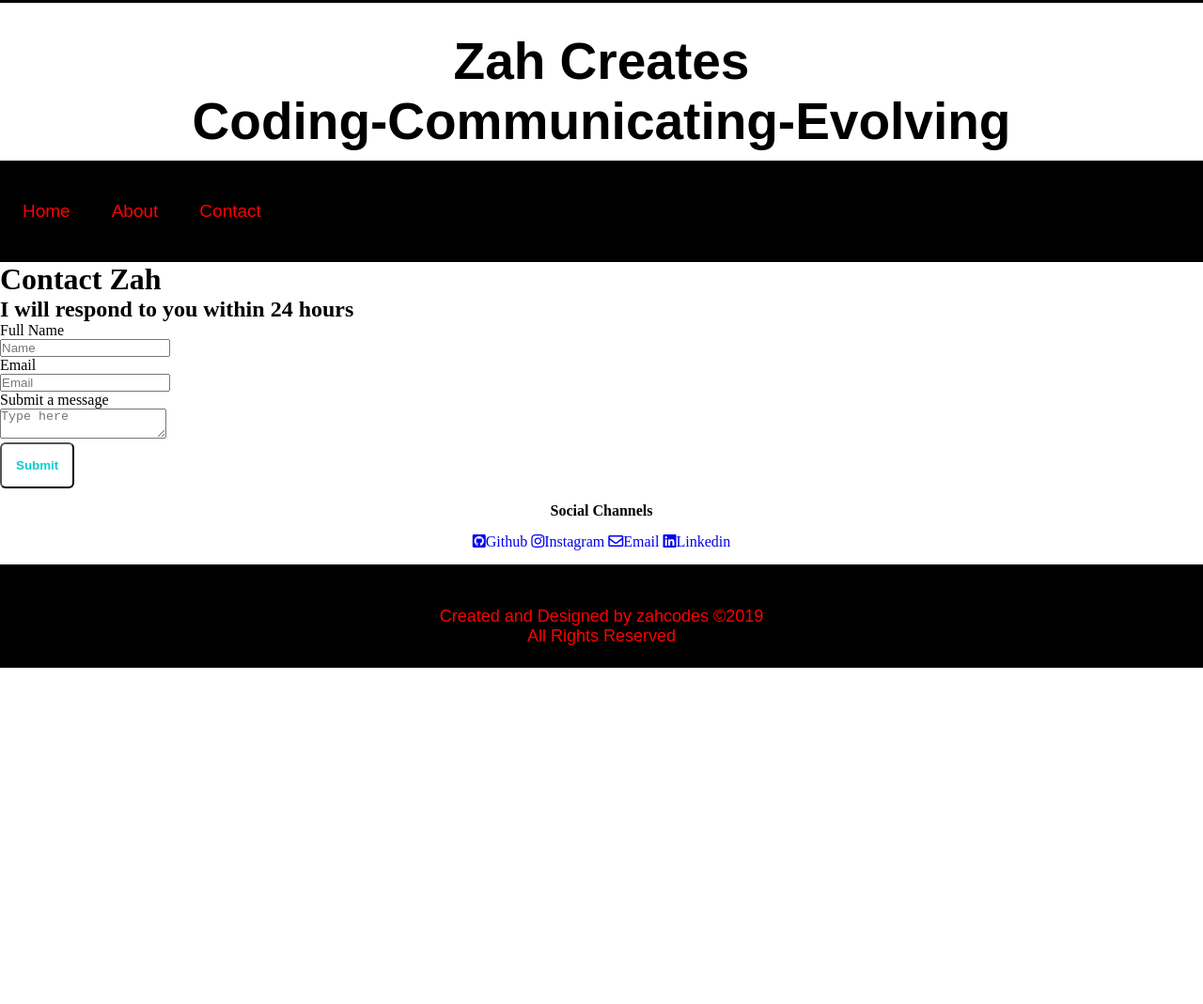
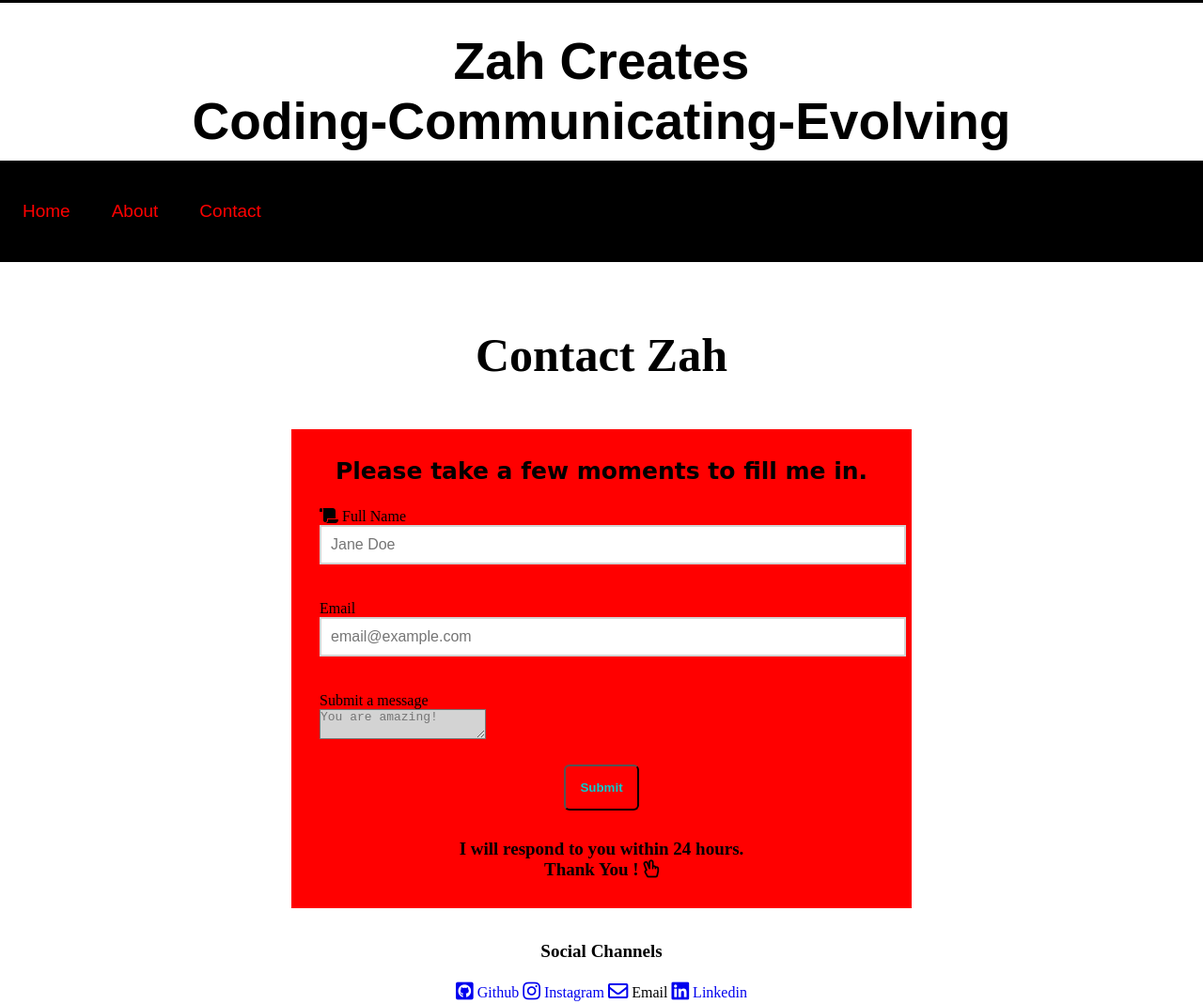
Before and after one commit to zahcodes/pro1_zabdallah, a plain HTML site: page contact.html in a window 1280 px wide. Shown: the top 1069 px of the page at 94% size. Before the commit the page ends 800 px from the top, so only its background shows below. Drawn offline with Linux system fonts and the light colour scheme.

Commit message:
Updated files

```diff
--- a/assets/css/style.css
+++ b/assets/css/style.css
@@ -15,7 +15,7 @@
 .pagetop {
 	padding-top: 30px;
 	border-top-style: solid;
-/*	border-top-style: red;*/
+	/*	border-top-style: red;*/
 	/*    border-top: 8px;*/
 	padding-bottom: 5px;
 }
@@ -69,7 +69,7 @@ a {
 #topnav ul li a {
 	font-family: monospace;
 	color: red;
-/*	    color:black;*/
+	/*	    color:black;*/
 	padding: 0px 20px;
 	display: block;
 	font-size: 19px;
@@ -100,8 +100,8 @@ a {
 	bottom: 70.5%;
 	width: 100%;
 	text-align: center;
-/*	font-size: 1.5rem;*/
-	font-size: 25px;
+	/*	font-size: 1.5rem;*/
+	font-size: 28px;
 	/*    border-color:forestgreen;*/
 	font-family: monospace;
 	text-shadow: 10px 10px 15px #000000;
@@ -166,6 +166,8 @@ a {
 	list-style: none;
 	font-size: 20px;
 	padding: 20px;
+
+
 }
 
 #swithsec2 {
@@ -186,7 +188,7 @@ a {
 /*quote section*/
 
 .quote {
-	padding-top:20px;
+	padding-top: 20px;
 	width: 400px;
 	margin: auto;
 	text-align: center;
@@ -210,9 +212,9 @@ a {
 }
 
 
-#bottomnav{
+#bottomnav {
 
-/*	display: inline-block;*/
+	/*	display: inline-block;*/
 
 	margin: 0 auto;
 
@@ -220,9 +222,9 @@ a {
 
 /*section between quote and call to action*/
 
-#faarrows{
+#faarrows {
 
-	padding-top:35px;
+	padding-top: 35px;
 
 }
 
@@ -246,8 +248,8 @@ span {
 	color: red;
 }
 
-#codeicon{
-	text-align:center;
+#codeicon {
+	text-align: center;
 }
 
 button {
@@ -270,31 +272,36 @@ button:hover {
 
 /*section before footer*/
 
-.smfooter{
+.smfooter {
 
 	margin: auto 0;
 	padding-bottom: 15px;
+
 }
 
-.h1sm_footer{
+.h1sm_footer {
 	text-align: center;
-	margin-top:15px;
-	margin-bottom:15px;
+	margin-top: 15px;
+	margin-bottom: 15px;
+	padding-bottom: 8px;
+	padding-top: 15px;
+	font-size: 19px;
 
 }
 
 
-#bottomnav{
-	margin:auto 0;
+#bottomnav {
+	margin: auto 0;
+	padding-bottom: 4px;
 }
 
-.falist{
+.falist {
 	text-align: center;
-	width:100%;
-	margin:0 auto;
+	width: 100%;
+	margin: 0 auto;
 }
 
-.falist li{
+.falist li {
 	display: inline-block;
 }
 
@@ -312,13 +319,86 @@ footer p {
 	color: red;
 	padding-top: 40px;
 	text-align: center;
-	font-size:18px;
+	font-size: 18px;
 	font-family: fantasy;
 }
 
 
 /*contact page*/
 
-.contact body {
+
+.h1contact {
+	text-align: center;
+	font-size: 50px;
+	padding-top: 70px;
+	padding-bottom: 30px
+}
+
+
+
+/*form*/
+
+
+.h3form {
+	text-align: center;
+	font-family: cursive;
+	padding-bottom: 25px;
+	font-size: 25px;
+}
+
+
+.h3inform1,
+.h3inform2 {
+	text-align: center;
+	font-size: 19px;
+}
+
+
+.h3inform1 {
+	padding-top: 30px;
+}
+
+form {
+
+	/*
+	width:500px;
+	margin:80px ;
+*/
+
+	background-color: red;
+	/*	width: 100%;*/
+	margin: 20px auto;
+	width: 600px;
+
+	padding: 30px;
+
+}
+
+
+input {
+	padding: 10px;
+	font-size: inherit;
+}
+
+input[type="text"],
+[type="email"] {
+	display: block;
+	margin-bottom: 20px;
+	/*expands to form*/
+	width: 100%;
+	border: 2px solid lightgrey;
+	/*	border-top-color: mediumpurple;*/
+}
+
+textarea {
+	/*	padding:0 40px;*/
+	font-size: inherit;
+	display: block;
 	background-color: lightgray;
 }
+
+
+button {
+	margin-top: 9px;
+	display: block;
+}
--- a/contact.html
+++ b/contact.html
@@ -1,5 +1,6 @@
 <!DOCTYPE html>
 <html>
+
 <head>
 	<meta charset="utf-8">
 	<title>project1</title>
@@ -29,26 +30,35 @@
 	</header>
 	<!--headings for contact page -->
 	<div class="contacthead">
-		<h1>Contact Zah</h1>
-	    <h2>I will respond to you within 24 hours</h2>
+		<h1 class="h1contact">Contact Zah</h1>
+<!--		<h2>I will respond to you within 24 hours</h2>-->
 	</div>
 	<!-- main holds form with name, email, message-->
-	<main id="form">
+<!--	<main id="form">-->
 		<form>
-		 <label for="fullName">Full Name<br/>
-		     <input type="text" name="fullName" placeholder="Name" required>
+
+			<h3 class="h3form"> Please take a few moments to fill me in.</h3>
+			<i class="fas fa-scroll"></i>
+
+			<label for="fullName">Full Name<br />
+				<input type="text" name="fullName" placeholder="Jane Doe" required>
 			</label>
+
 			<label for="email"><br>Email<br/>
-		 	<input type="email"required placeholder="Email" >
+				<input type="email" name="email" placeholder="email@example.com" required  >
 			</label>
 
 			<label for="message"><br>Submit a message<br/>
-		 	<textarea name="message"class="textarea" placeholder="Type here"></textarea>
-		   </label><br/>
+				<textarea name="message" class="textarea" placeholder="You are amazing!"></textarea>
+			</label><br />
+
 			<button type="submit" id="contactbutton"><b>Submit</b></button>
+
+			<h3 class="h3inform1"> I will respond to you within 24 hours.</h3>
+			<h3 class="h3inform2">  Thank You ! <i class="far fa-hand-peace"></i></h3>
+
 		</form>
 
-	</main>
 	<!-- social channels-->
 	<section class="smfooter">
 
@@ -56,19 +66,27 @@
 
 		<nav id="bottomnav">
 			<ul class="falist">
-				<li><a href="https://github.com/zahcodes?tab=repositories"><i class="fab fa-github-square">Github</i></a></li>
-				<li><a href="https://www.google.com/search?q=instagram&oq=instagram&aqs=chrome..69i57j69i60l2j69i65j69i60j0.1873j0j7&sourceid=chrome&ie=UTF-8"><i class="fab fa-instagram">Instagram</i></a></li>
-                 <li><a href="mailto:zahcodes@gmail.com"><i class="far fa-envelope"></i>Email</a></li>
-				<li><a href="https://www.google.com/search?q=linkedin&oq=linked&aqs=chrome.0.69i59j69i60j69i59j69i57j69i60j0.2234j0j7&sourceid=chrome&ie=UTF-8"><i class="fab fa-linkedin-square">Linkedin</i></a></li>
+				<li><a href="https://github.com/zahcodes?tab=repositories"><i class="fab fa-github-square fa-lg"></i> Github</a></li>
+
+				<li><a href="https://www.google.com/search?q=instagram&oq=instagram&aqs=chrome..69i57j69i60l2j69i65j69i60j0.1873j0j7&sourceid=chrome&ie=UTF-8"><i class="fab fa-instagram fa-lg"></i> Instagram</a></li>
+				<li><a href="mailto:zahcodes@gmail.com"><i class="far fa-envelope fa-lg"></i></a> Email</li>
+				<li><a href="https://www.google.com/search?q=linkedin&oq=linked&aqs=chrome.0.69i59j69i60j69i59j69i57j69i60j0.2234j0j7&sourceid=chrome&ie=UTF-8"><i class="fab fa-linkedin-square fa-lg"></i> Linkedin</a></li>
+
 			</ul>
 		</nav>
 
 
 
+
+
+
+
+
 	</section>
 	<footer>
-	<p> Created and Designed by zahcodes &copy;2019 <br/> All Rights Reserved </p>
+		<p> Created and Designed by zahcodes &copy;2019 <br /> All Rights Reserved </p>
 	</footer>
 
 </body>
+
 </html>
```
Also changed, not shown: index.html (+17 -15 lines). Lines whose indentation alone changed are shown as unchanged.
